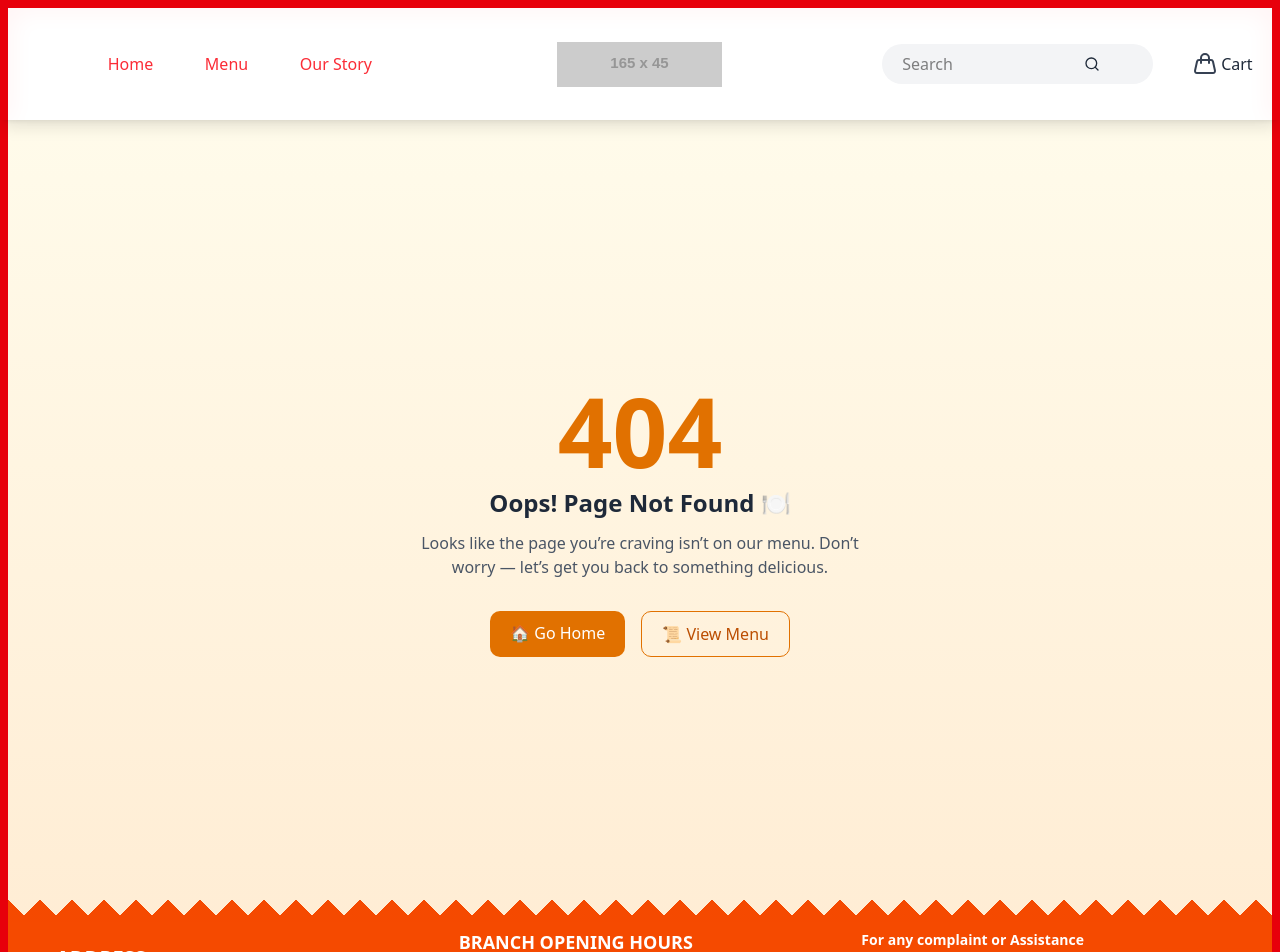
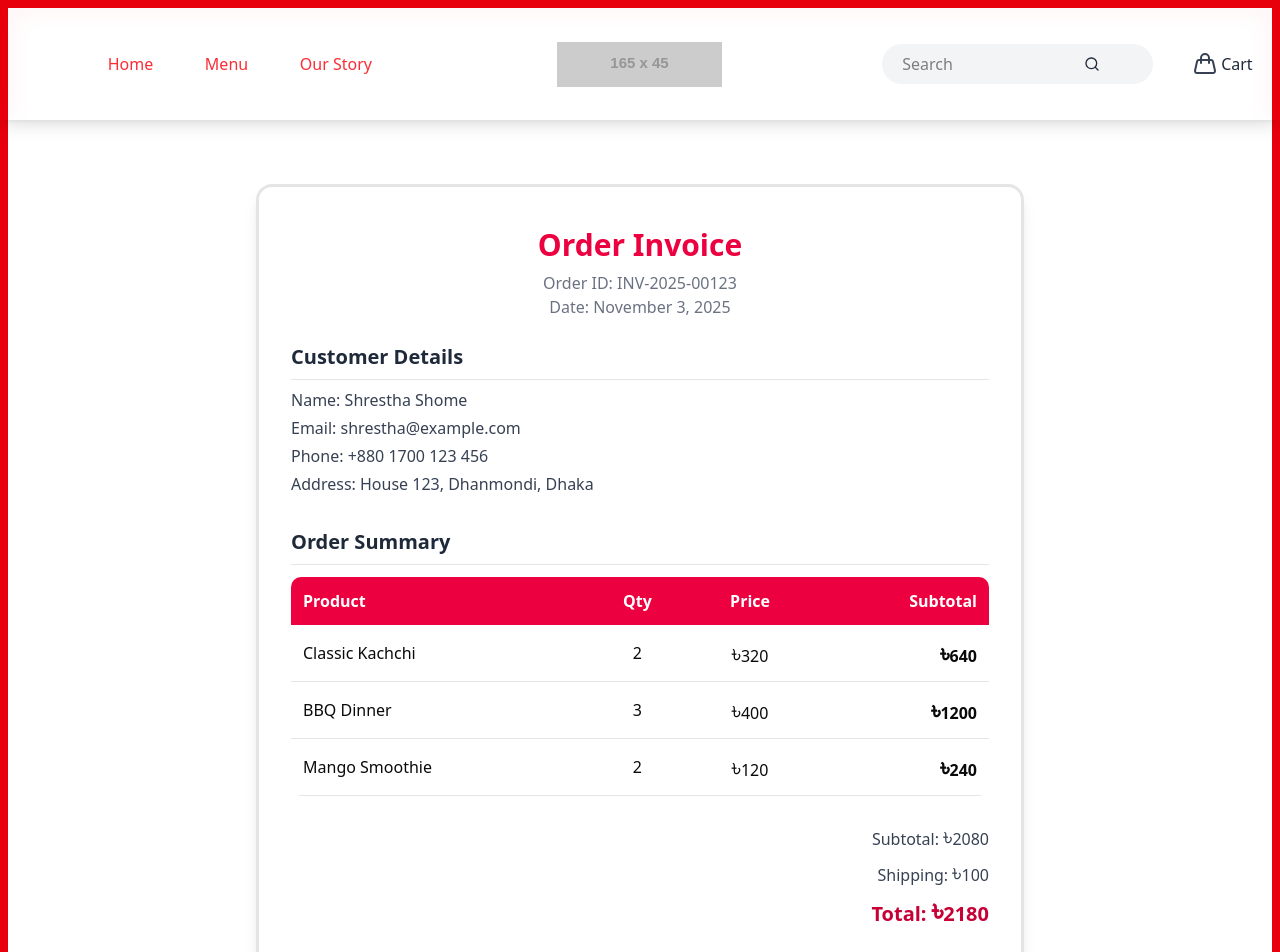
Before and after one commit to ShresthaShome/kachchi-bon, a Next.js app in the folder frontend/: page /invoice in a window 1280 px wide. Before the commit this address had no page. Shown: the top 952 px of the page. Built offline with nearby package versions, Linux system fonts and the light colour scheme.

Commit message:
feat: invoice page

```diff
--- a/frontend/package.json
+++ b/frontend/package.json
@@ -21,6 +21,8 @@
     "embla-carousel-autoplay": "^8.6.0",
     "embla-carousel-react": "^8.6.0",
     "framer-motion": "^12.23.24",
+    "html2canvas-pro": "^1.5.12",
+    "jspdf": "^3.0.3",
     "lucide-react": "^0.548.0",
     "next": "16.0.0",
     "react": "19.2.0",
--- /dev/null
+++ b/frontend/src/app/invoice/page.tsx
@@ -0,0 +1,154 @@
+"use client";
+import jsPDF from "jspdf";
+import html2canvas from "html2canvas-pro";
+import { Button } from "@/components/ui/button";
+
+const downloadInvoice = async () => {
+  const invoice = document.getElementById("invoice");
+  if (!invoice) return;
+
+  const canvas = await html2canvas(invoice, { scale: 2 });
+  const imgData = canvas.toDataURL("image/png");
+
+  const pdf = new jsPDF("p", "mm", "a4");
+  const pdfWidth = pdf.internal.pageSize.getWidth();
+  const pdfHeight = (canvas.height * pdfWidth) / canvas.width;
+
+  pdf.addImage(imgData, "PNG", 0, 0, pdfWidth, pdfHeight);
+  pdf.save("invoice.pdf");
+};
+
+export default function page() {
+  const order = {
+    id: "INV-2025-00123",
+    date: "November 3, 2025",
+    customer: {
+      name: "Shrestha Shome",
+      email: "shrestha@example.com",
+      phone: "+880 1700 123 456",
+      address: "House 123, Dhanmondi, Dhaka",
+    },
+    items: [
+      { name: "Classic Kachchi", qty: 2, price: 320 },
+      { name: "BBQ Dinner", qty: 3, price: 400 },
+      { name: "Mango Smoothie", qty: 2, price: 120 },
+    ],
+    shipping: 100,
+  };
+
+  const subtotal = order.items.reduce(
+    (sum, item) => sum + item.qty * item.price,
+    0
+  );
+  const total = subtotal + order.shipping;
+
+  return (
+    <main className="min-h-screen flex flex-col justify-center items-center py-16 px-4">
+      <div
+        id="invoice"
+        className="bg-white border-3 shadow-lg rounded-2xl w-full max-w-3xl p-8"
+      >
+        <div className="text-center mb-6">
+          <h1 className="text-3xl font-extrabold text-rose-600 my-2">
+            Order Invoice
+          </h1>
+          <p className="text-gray-500">Order ID: {order.id}</p>
+          <p className="text-gray-500">Date: {order.date}</p>
+        </div>
+
+        <section className="mb-8">
+          <h2 className="text-xl font-semibold text-gray-800 border-b pb-2 mb-2">
+            Customer Details
+          </h2>
+          <div className="space-y-1 text-gray-700">
+            <p>
+              <span className="font-medium">Name:</span> {order.customer.name}
+            </p>
+            <p>
+              <span className="font-medium">Email:</span> {order.customer.email}
+            </p>
+            <p>
+              <span className="font-medium">Phone:</span> {order.customer.phone}
+            </p>
+            <p>
+              <span className="font-medium">Address:</span>{" "}
+              {order.customer.address}
+            </p>
+          </div>
+        </section>
+
+        <section className="mb-8">
+          <h2 className="text-xl font-semibold text-gray-800 border-b pb-2 mb-3">
+            Order Summary
+          </h2>
+          <div className="overflow-x-auto rounded-lg">
+            <table className="w-full border-collapse">
+              <thead>
+                <tr className="bg-rose-600 text-white">
+                  <th className="p-3 text-left">Product</th>
+                  <th className="p-3 text-center">Qty</th>
+                  <th className="p-3 text-center">Price</th>
+                  <th className="p-3 text-right">Subtotal</th>
+                </tr>
+              </thead>
+              <tbody>
+                {order.items.map((item, index) => (
+                  <tr
+                    key={index}
+                    className="border-b hover:bg-rose-100 transition-colors"
+                  >
+                    <td className="p-3">{item.name}</td>
+                    <td className="p-3 text-center">{item.qty}</td>
+                    <td className="p-3 text-center">
+                      <span className="text-2xl my-0 py-0">৳</span>
+                      {item.price}
+                    </td>
+                    <td className="p-3 text-right font-semibold">
+                      <span className="text-2xl my-0 py-0">৳</span>
+                      {item.qty * item.price}
+                    </td>
+                  </tr>
+                ))}
+              </tbody>
+            </table>
+          </div>
+
+          <div className="mt-6 space-y-1 text-right text-gray-700">
+            <p>
+              <span className="font-medium">Subtotal:</span>{" "}
+              <span className="text-2xl my-0 py-0">৳</span>
+              {subtotal}
+            </p>
+            <p>
+              <span className="font-medium">Shipping:</span>{" "}
+              <span className="text-2xl my-0 py-0">৳</span>
+              {order.shipping}
+            </p>
+            <p className="text-xl font-bold text-rose-700">
+              Total: <span className="my-0 py-0 text-3xl">৳</span>
+              {total}
+            </p>
+          </div>
+        </section>
+
+        <section className="mb-8">
+          <h2 className="text-xl font-semibold text-gray-800 border-b pb-2 mb-2">
+            Payment Method
+          </h2>
+          <p className="text-gray-700">💵 Cash on Delivery</p>
+        </section>
+
+        <p className="text-center text-green-600 font-semibold mt-6">
+          Thank you for ordering with us! 🍽️
+        </p>
+      </div>
+
+      <Button
+        onClick={downloadInvoice}
+        className="mt-6 bg-gray-300 hover:bg-rose-700 text-black font-semibold rounded-lg hover:cursor-pointer hover:text-white hover:scale-105 transition-all duration-300 ease-in-out"
+      >
+        Download as PDF
+      </Button>
+    </main>
+  );
+}
```
Also changed, not shown: 2 other files (tests, documents, lock files or other folders).
